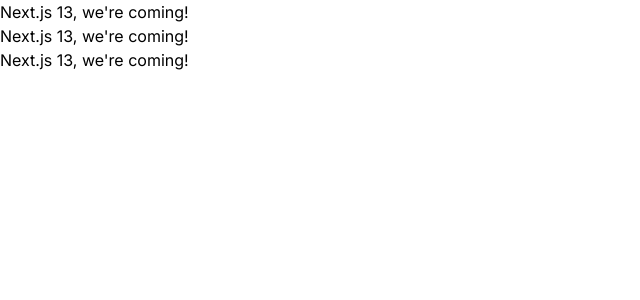
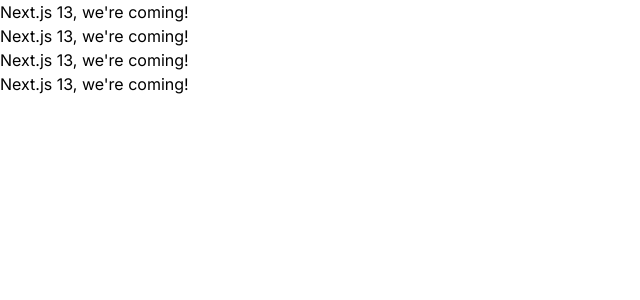
Before and after one commit to ameer017/next-js-mastery, a Next.js app: page / in a window 1280 px wide. Shown: the top 300 px of the page, without its empty margins (0-640 px from the left). Built offline with nearby package versions, Linux system fonts and the light colour scheme.

Commit message:
implement latest tailwind config

```diff
--- a/app/page.tsx
+++ b/app/page.tsx
@@ -6,6 +6,7 @@
       <h1 className="h1-bold">Next.js 13, we&apos;re coming!</h1>
       <h2 className="h2-bold">Next.js 13, we&apos;re coming!</h2>
       <h3 className="h3-bold">Next.js 13, we&apos;re coming!</h3>
+      <h4 className="h4-bold">Next.js 13, we&apos;re coming!</h4>
     </div>
   );
 }
```
